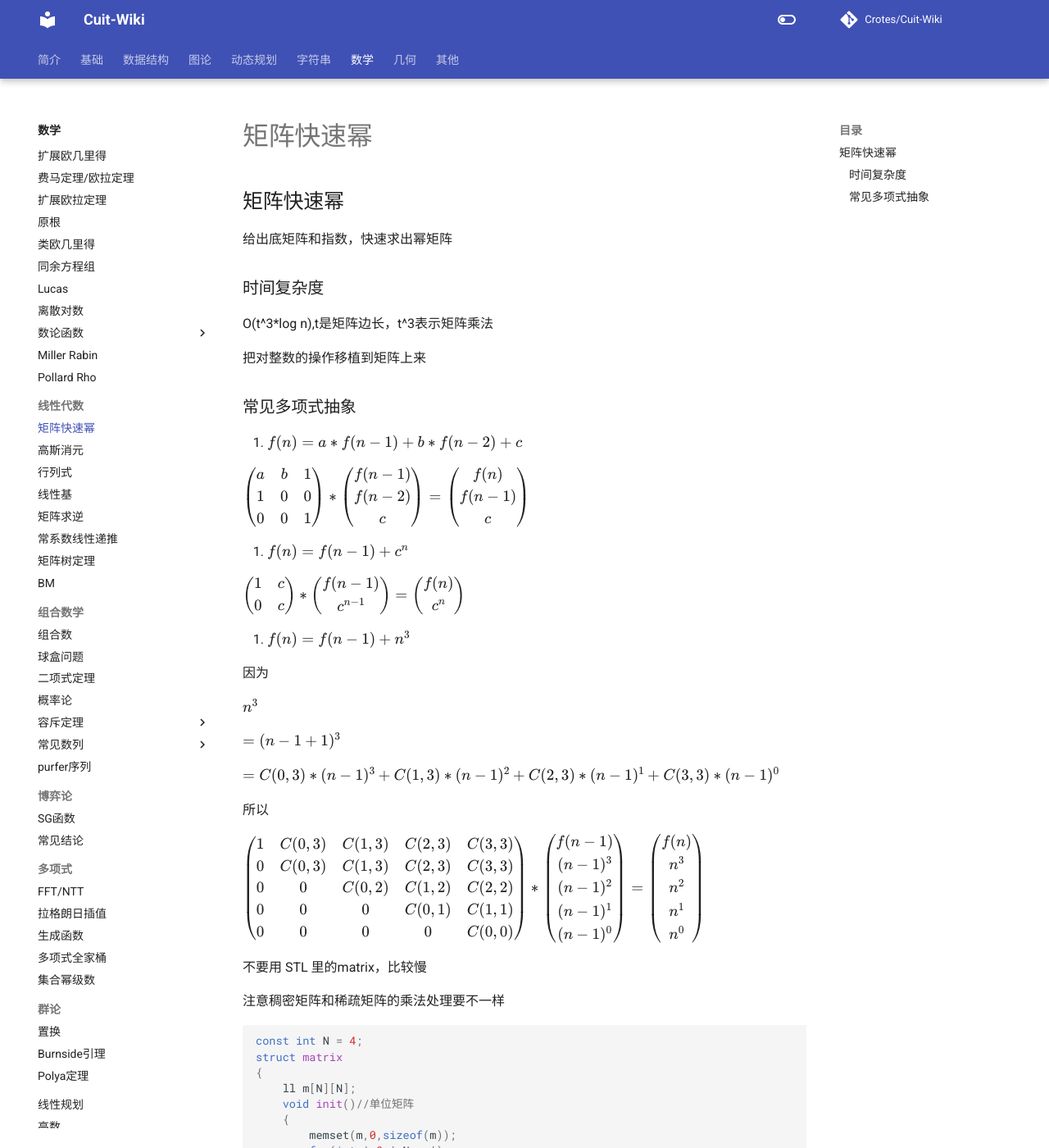
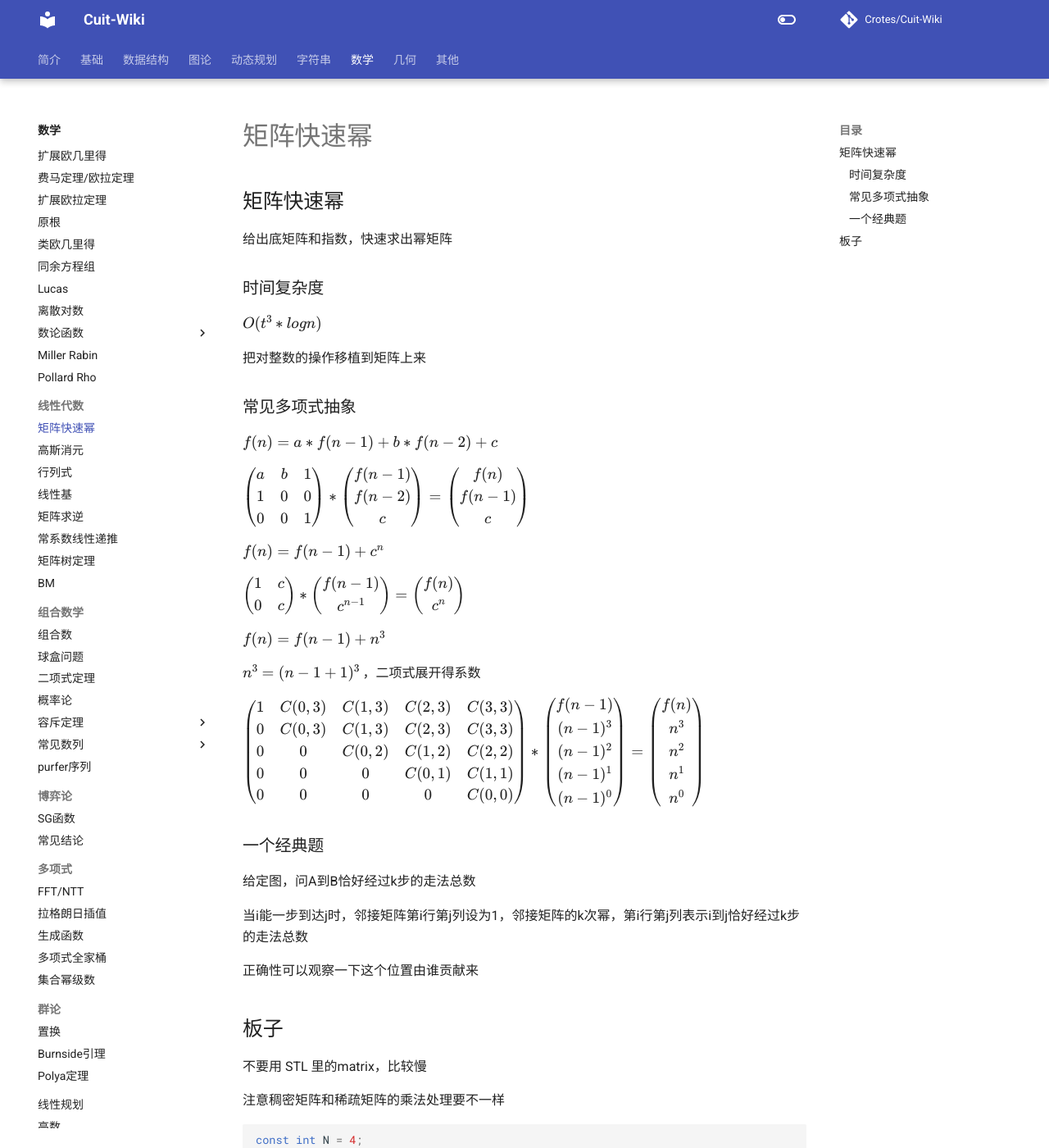
Before and after one commit to Crotes/Cuit-Wiki, an MkDocs documentation site: the page built from docs/Linear Algebra/矩阵快速幂.md, in a window 1280 px wide and 1400 px high. Shown: the whole window at 82% size. Built offline with MkDocs 1.6.1 and Material for MkDocs 9.7.7, drawn with Linux system fonts in a browser that asks for light colours; formulas are drawn with MathJax 3; comment, search, counter and statistics services are not loaded.

Commit message:
Update 矩阵快速幂.md
优化排版，新增经典题

````diff
--- a/docs/Linear Algebra/矩阵快速幂.md
+++ b/docs/Linear Algebra/矩阵快速幂.md
@@ -1,38 +1,25 @@
 ## 矩阵快速幂
-
 给出底矩阵和指数，快速求出幂矩阵
-
 ### 时间复杂度
-
-O(t^3*log n),t是矩阵边长，t^3表示矩阵乘法
+$O(t^3*log n)$
 
 把对整数的操作移植到矩阵上来
-
 ### 常见多项式抽象
-
-1. $f(n) = a * f(n-1) + b * f(n-2) +c$
+$f(n) = a * f(n-1) + b * f(n-2) +c$
 
 $\begin{pmatrix}a&b&1\\1&0&0\\0&0&1\end{pmatrix}*
 \begin{pmatrix}f(n-1)\\f(n-2)\\c\end{pmatrix}=
 \begin{pmatrix}f(n)\\f(n-1)\\c\end{pmatrix}$
 
-2. $f(n) = f(n-1) + c^n$
+$f(n) = f(n-1) + c^n$
 
 $\begin{pmatrix}1&c\\0&c\end{pmatrix}*
 \begin{pmatrix}f(n-1)\\c^{n-1}\end{pmatrix}=
 \begin{pmatrix}f(n)\\c^{n}\end{pmatrix}$
 
-3. $f(n)= f(n-1) + n^3$
+$f(n)= f(n-1) + n^3$
 
-因为
-
-$n^3$
-
-$= (n - 1 + 1)^3$
-
-$= C(0,3)*(n-1)^3 + C(1,3)*(n-1)^2 + C(2,3)*(n-1)^1 + C(3,3)*(n-1)^0$
-
-所以
+$n^3= (n - 1 + 1)^3$ ，二项式展开得系数
 
 $\begin{pmatrix}1&C(0,3)&C(1,3)&C(2,3)&C(3,3)\\
 0&C(0,3)&C(1,3)&C(2,3)&C(3,3)\\
@@ -41,11 +28,16 @@ $\begin{pmatrix}1&C(0,3)&C(1,3)&C(2,3)&C(3,3)\\
 0&0&0&0&C(0,0)\end{pmatrix}*
 \begin{pmatrix}f(n-1)\\(n-1)^3\\(n-1)^2\\(n-1)^1\\(n-1)^0\end{pmatrix}=
 \begin{pmatrix}f(n)\\n^3\\n^2\\n^1\\n^0\end{pmatrix}$
+### 一个经典题
+给定图，问A到B恰好经过k步的走法总数
 
+当i能一步到达j时，邻接矩阵第i行第j列设为1，邻接矩阵的k次幂，第i行第j列表示i到j恰好经过k步的走法总数
+
+正确性可以观察一下这个位置由谁贡献来
+## 板子
 不要用 STL 里的matrix，比较慢
 
 注意稠密矩阵和稀疏矩阵的乘法处理要不一样
-
 ```c++
 const int N = 4;
 struct matrix
````
